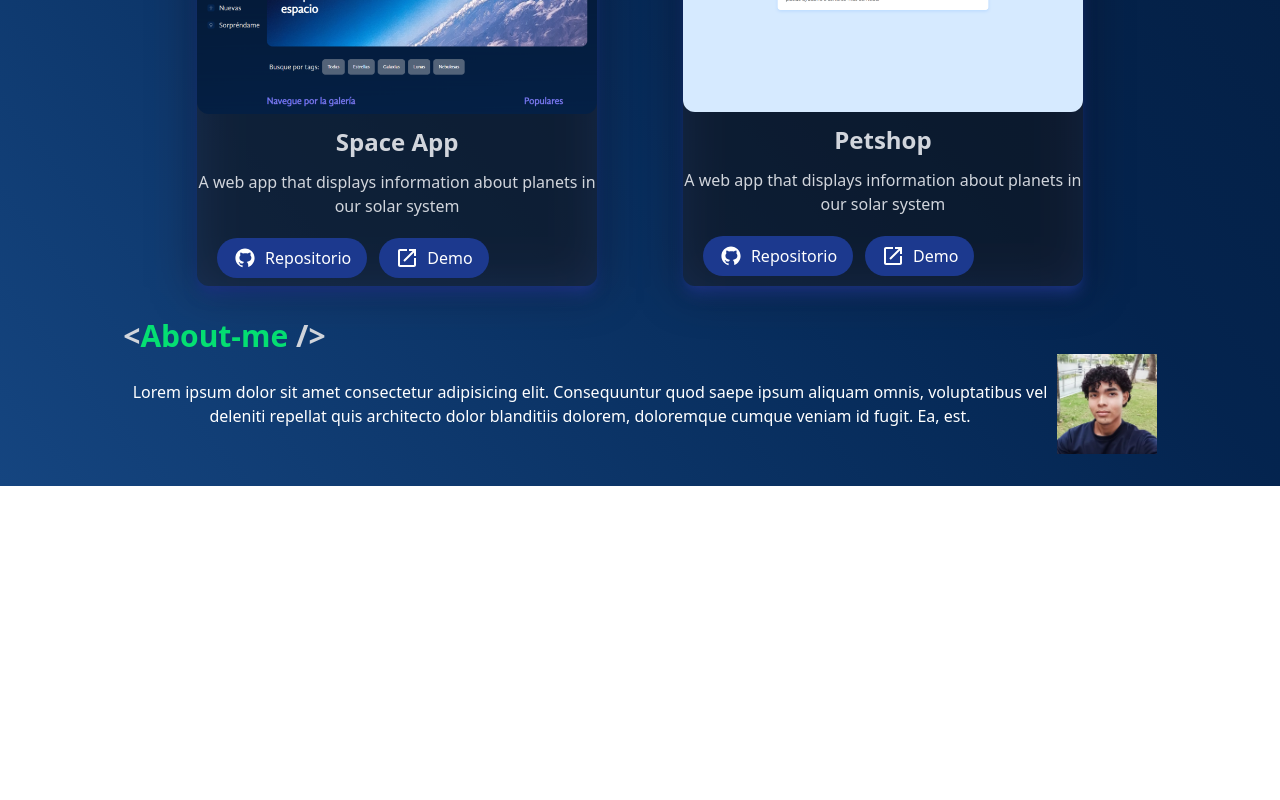
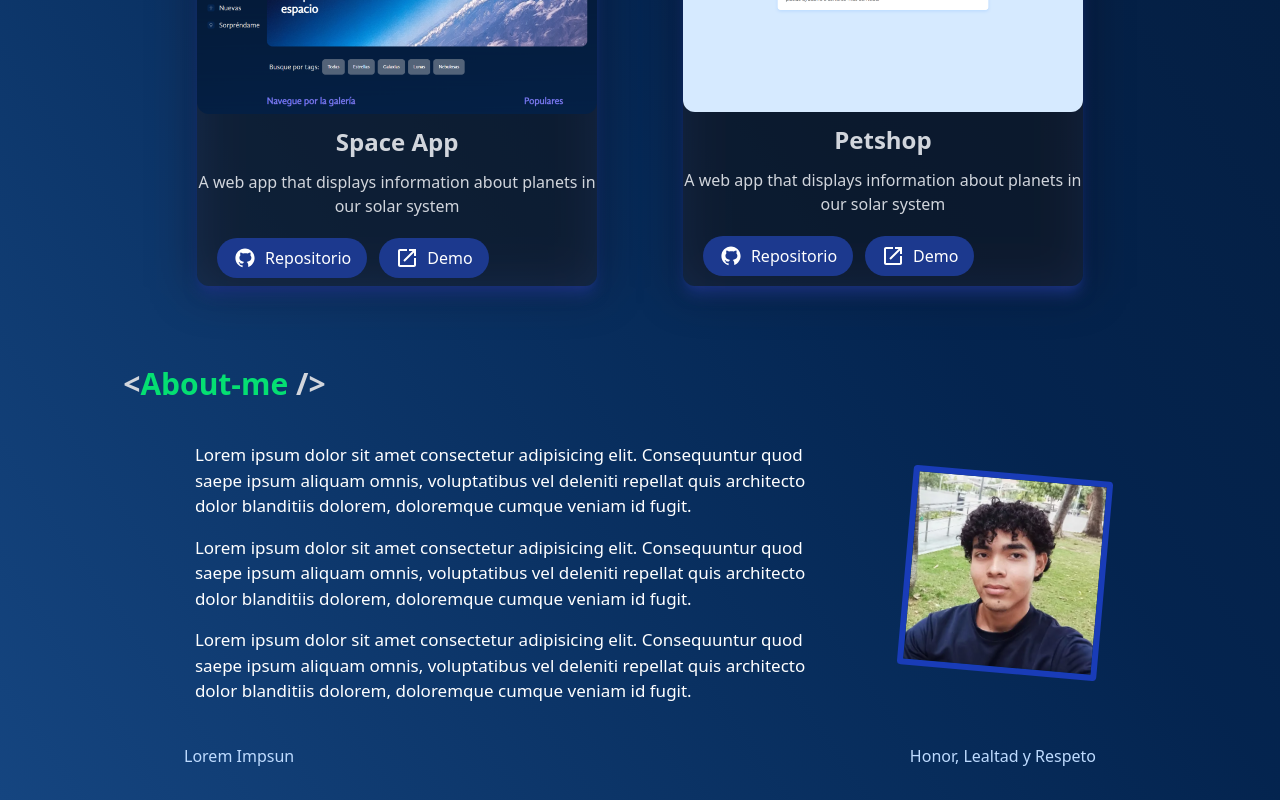
Before and after one commit to jose-advh/mi-portfolio, a React (Vite) app: page / in a window 1280 px wide. Shown: the part 1049-1849 px from the top of the page. Before the commit the page ends 1535 px from the top, so only its background shows below. Built offline with nearby package versions, Linux system fonts and the light colour scheme.

Commit message:
Some changes

```diff
--- a/index.html
+++ b/index.html
@@ -12,7 +12,7 @@
     <link rel="stylesheet" href="./src/index.css" />
   </head>
   <body
-    class="w-full bg-gradient-to-bl from-[#041833] via-[#04244F] to-[#154580] scroll-smooth"
+    class="w-full bg-gradient-to-bl from-[#041833] via-[#04244F] to-[#154580]"
   >
     <section id="root"></section>
     <script type="module" src="/src/main.jsx"></script>
--- a/src/App.jsx
+++ b/src/App.jsx
@@ -3,6 +3,7 @@ import Header from "./components/header";
 import Projects from "./components/Projects";
 import Presentacion from "./components/Presentacion";
 import Aboutme from "./components/Aboutme";
+import Footer from "./components/Footer";
 
 function App() {
   return (
@@ -13,6 +14,7 @@ function App() {
         <Projects />
         <Aboutme />
       </main>
+      <Footer />
     </>
   );
 }
--- a/src/components/Aboutme/index.jsx
+++ b/src/components/Aboutme/index.jsx
@@ -2,19 +2,36 @@ import Title from "../Title";
 
 const Aboutme = () => {
   return (
-    <section className="flex flex-col items-start">
+    <section
+      id="aboutme"
+      className="flex flex-col justify-center items-start gap-10 pt-12"
+    >
       <Title title="About-me" />
-      <article className="flex justify-evenly items-center text-white">
-        <p>
-          Lorem ipsum dolor sit amet consectetur adipisicing elit. Consequuntur
-          quod saepe ipsum aliquam omnis, voluptatibus vel deleniti repellat
-          quis architecto dolor blanditiis dolorem, doloremque cumque veniam id
-          fugit. Ea, est.
-        </p>
+      <article className="flex flex-col items-center lg:flex-row justify-between text-start w-[100%] lg:w-[90%] m-auto text-white gap-5">
+        <section className="flex flex-col text-[17px] lg:order-1 order-2 gap-4 w-[100%] lg:w-[70%] ">
+          <p className="rounded px-5">
+            Lorem ipsum dolor sit amet consectetur adipisicing elit.
+            Consequuntur quod saepe ipsum aliquam omnis, voluptatibus vel
+            deleniti repellat quis architecto dolor blanditiis dolorem,
+            doloremque cumque veniam id fugit.
+          </p>
+          <p className="rounded px-5">
+            Lorem ipsum dolor sit amet consectetur adipisicing elit.
+            Consequuntur quod saepe ipsum aliquam omnis, voluptatibus vel
+            deleniti repellat quis architecto dolor blanditiis dolorem,
+            doloremque cumque veniam id fugit.
+          </p>
+          <p className="rounded px-5">
+            Lorem ipsum dolor sit amet consectetur adipisicing elit.
+            Consequuntur quod saepe ipsum aliquam omnis, voluptatibus vel
+            deleniti repellat quis architecto dolor blanditiis dolorem,
+            doloremque cumque veniam id fugit.
+          </p>
+        </section>
         <img
           src="/imgs/FotoJose.webp"
           alt="Fotografia de José Díaz"
-          className="w-25"
+          className="w-50 rounded border-6 border-blue-800 transition duration-500-ease rotate-5 hover:rotate-0 order-1"
         />
       </article>
     </section>
--- a/src/components/Presentacion/index.jsx
+++ b/src/components/Presentacion/index.jsx
@@ -25,9 +25,9 @@ const Presentacion = () => {
           Hey, soy José Díaz
         </h2>
         <p className="text-[20px] max-w-full lg:text-2xl lg:w-[40rem] text-gray-300 text-start">
-          1 año de experiencia.{" "}
+          Estudiante de{" "}
           <span className="font-bold text-green-400">
-            Ingeniero de Sistemas{" "}
+            Ingeniería de Sistemas{" "}
           </span>
           Especializado en crear aplicaciones web con React, Node.js y MongoDB.
         </p>
```
